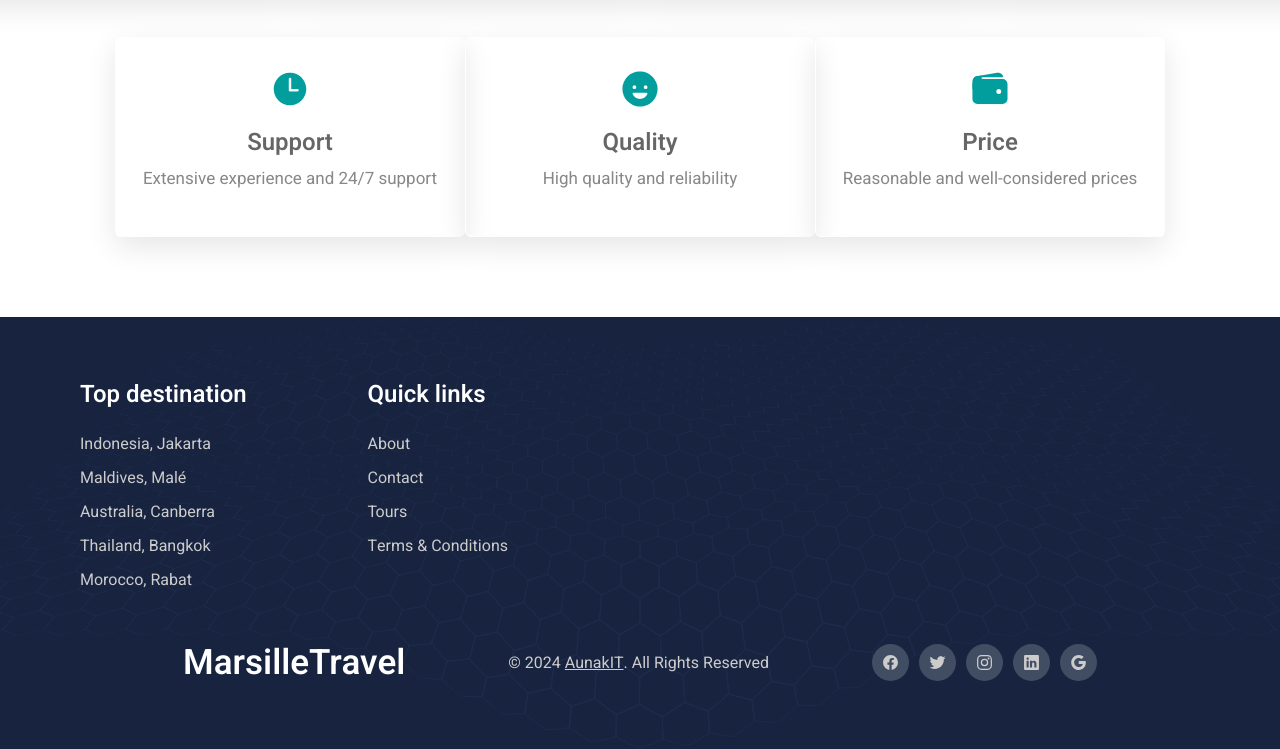
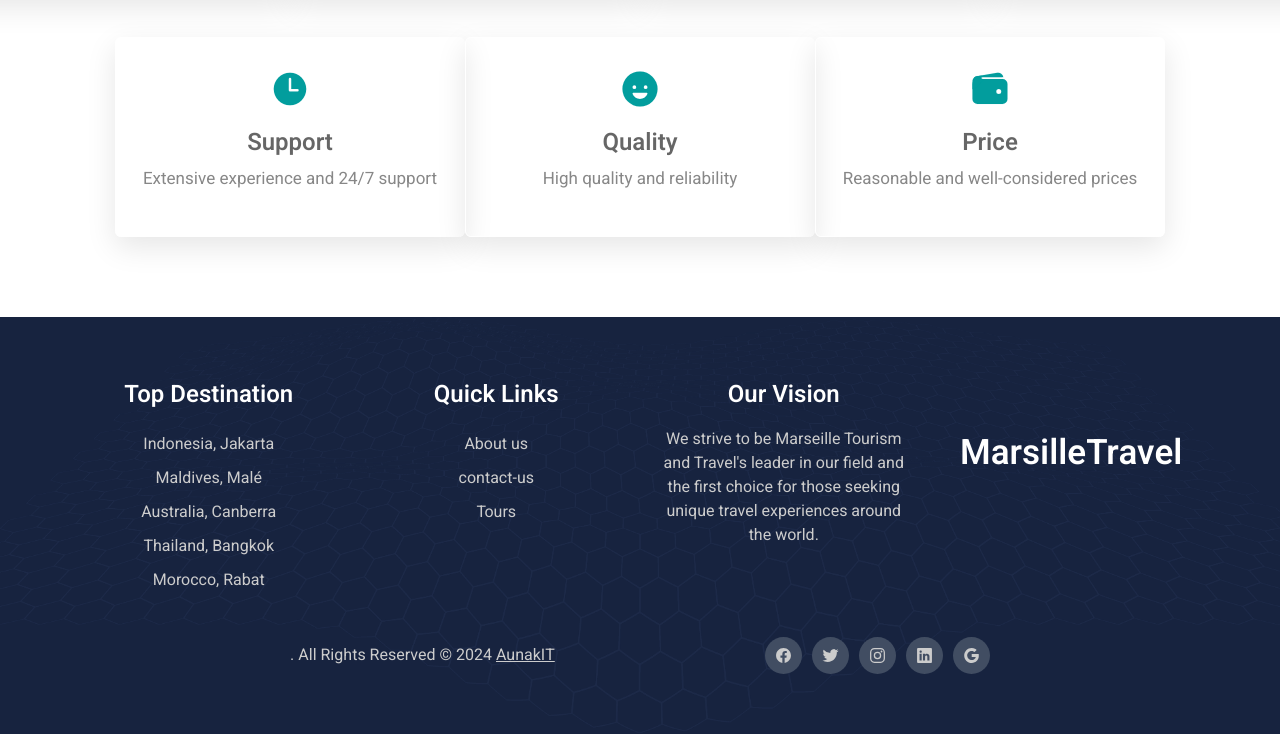
Before and after one commit to Karamdargham12/Marsille, a plain HTML site: page index.html in a window 1280 px wide. Shown: the part 3498-4247 px from the top of the page. Drawn offline with nearby package versions, Linux system fonts and the light colour scheme; a web font is replaced by a local one.

Commit message:
change footer

```diff
--- a/index.html
+++ b/index.html
@@ -463,15 +463,16 @@
   </main>
 
 
-  <footer class="footer" style="background-image: url('./assets/images/footer-bg.png')">
+
+  <footer class="footer" style="background-image: url('../assets/images/footer-bg.png')">
     <div class="container">
 
         <div class="footer-top">
 
-        <ul class="footer-list">
+            <ul style="text-align: center;" class="footer-list">
 
                 <li>
-            <p class="footer-list-title">Top destination</p>
+                    <p class="footer-list-title">Top Destination </p>
                 </li>
 
                 <li>
@@ -497,25 +498,45 @@
             </ul>
 
 
-        <ul class="footer-list">
+            <ul style="text-align: center;" class="footer-list">
 
                 <li>
-            <p class="footer-list-title">Quick links</p>
+                    <p  class="footer-list-title"> Quick Links</p>
                 </li>
 
                 <li>
-            <a href="#" class="footer-link">About</a>
+                    <a href="../Marsille/about-us.html" class="footer-link">About us</a>
                 </li>
 
                 <li>
-            <a href="#" class="footer-link">Contact</a>
+                    <a href="../Marsille/contact-us.html" class="footer-link">contact-us</a>
                 </li>
 
                 <li>
                     <a href="#" class="footer-link">Tours</a>
                 </li>
+
+
+            </ul>
+
+
+            <ul class="footer-list">
+
                 <li>
-            <a href="#" class="footer-link">Terms & Conditions</a>
+                    <p style="text-align: center;" class="footer-list-title">Our Vision</p>
+                </li>
+
+                <li>
+                    <p style="text-align: center;   " > We strive to be Marseille Tourism and Travel's leader in our field and the first choice for those seeking unique travel experiences around the world.</p>
+                </li>
+
+
+
+            </ul>
+            <ul class="footer-list">
+
+                <li>
+                    <a style="text-align: center; padding-top: 50px;" href="#" class="logo">MarsilleTravel</a>
                 </li>
 
             </ul>
@@ -523,12 +544,11 @@
 
         </div>
 
+
         <div class="footer-bottom">
-
-        <a href="#" class="logo">MarsilleTravel</a>
-
             <p class="copyright">
-          &copy; 2024 <a href="#" class="copyright-link">AunakIT</a>. All Rights Reserved
+              . All Rights Reserved
+                &copy; 2024 <a href="#" class="copyright-link">AunakIT</a>
             </p>
 
             <ul class="social-list">
```
Also changed, not shown: about-us.html (+9 -11 lines), contact-us.html (+32 -12 lines). Lines whose indentation alone changed are shown as unchanged.
